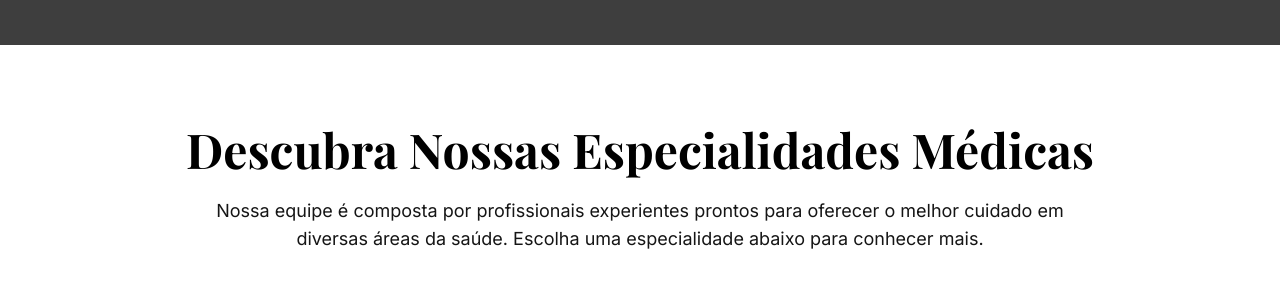
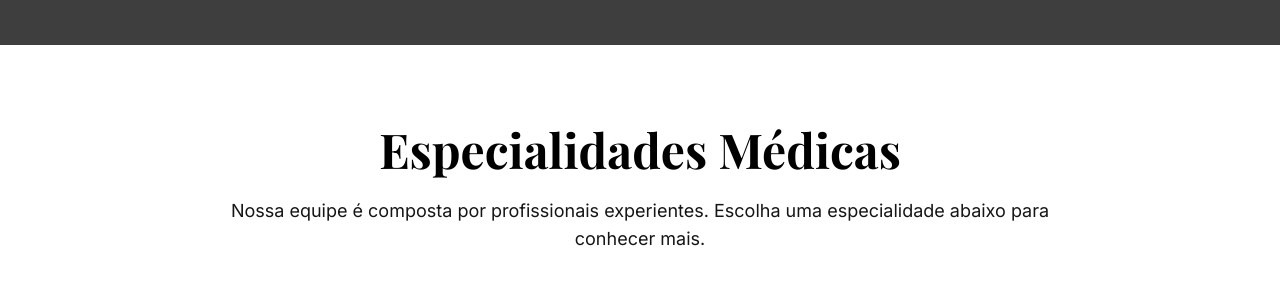
Before and after one commit to ascef182/clinic-iso, a React (Vite) app: page / in a window 1280 px wide. Shown: the part 2300-2583 px from the top of the page. Built offline with nearby package versions, Linux system fonts and the light colour scheme.

Commit message:
Code edited in Lovable Code Editor
Edited UI in Lovable

```diff
--- a/src/components/SpecialtiesSection.tsx
+++ b/src/components/SpecialtiesSection.tsx
@@ -107,10 +107,10 @@ export function SpecialtiesSection() {
       <div className="container mx-auto px-4">
         <div className="text-center mb-16">
           <h2 className="text-4xl md:text-5xl font-bold text-custom-black mb-6">
-            Descubra Nossas Especialidades Médicas
+            Especialidades Médicas
           </h2>
           <p className="text-lg text-custom-dark-gray max-w-4xl mx-auto mb-8">
-            Nossa equipe é composta por profissionais experientes prontos para oferecer o melhor cuidado em diversas áreas da saúde. Escolha uma especialidade abaixo para conhecer mais.
+            Nossa equipe é composta por profissionais experientes. Escolha uma especialidade abaixo para conhecer mais.
           </p>
 
           <div className="flex flex-wrap justify-center gap-4 mb-12">
```
